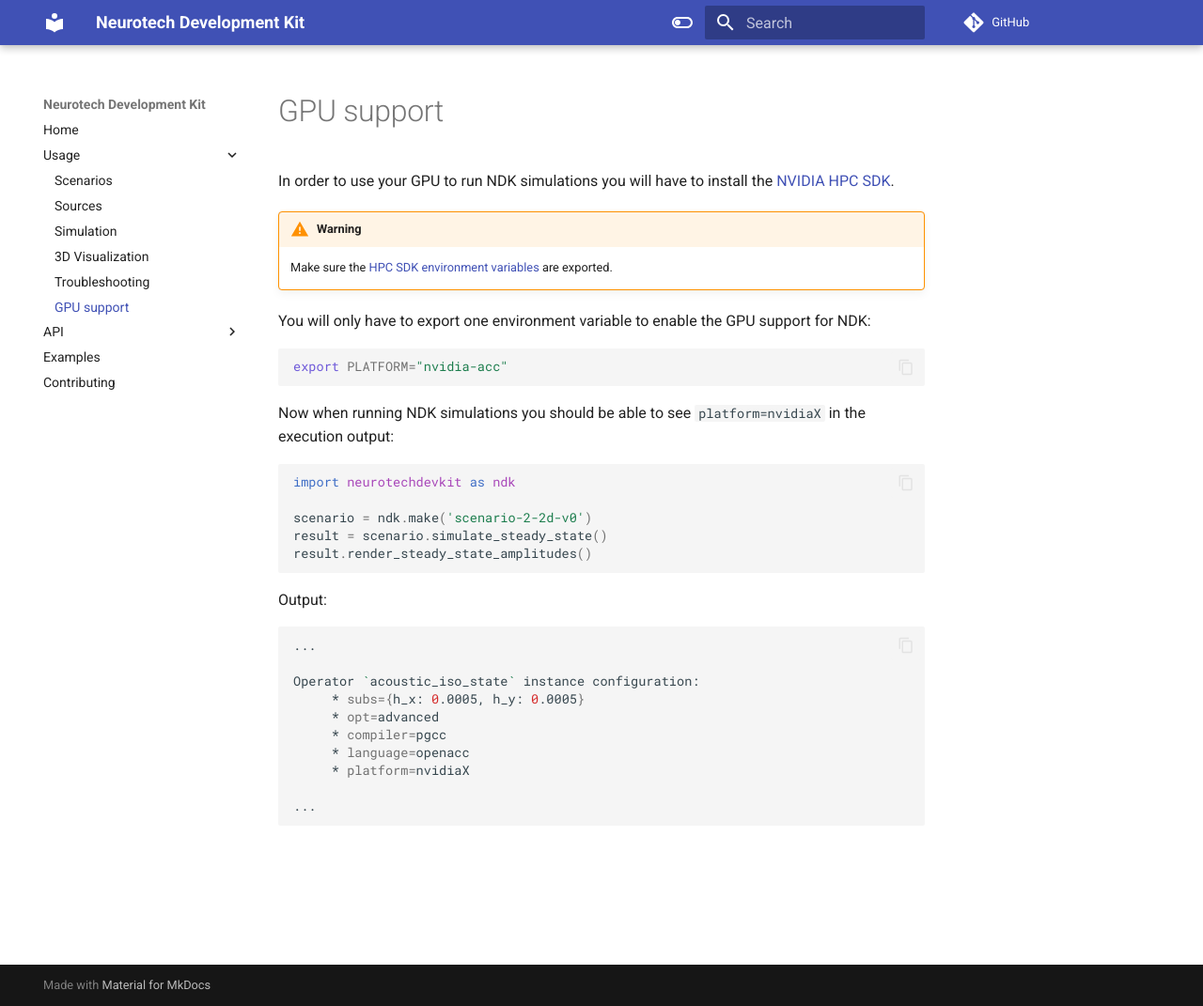
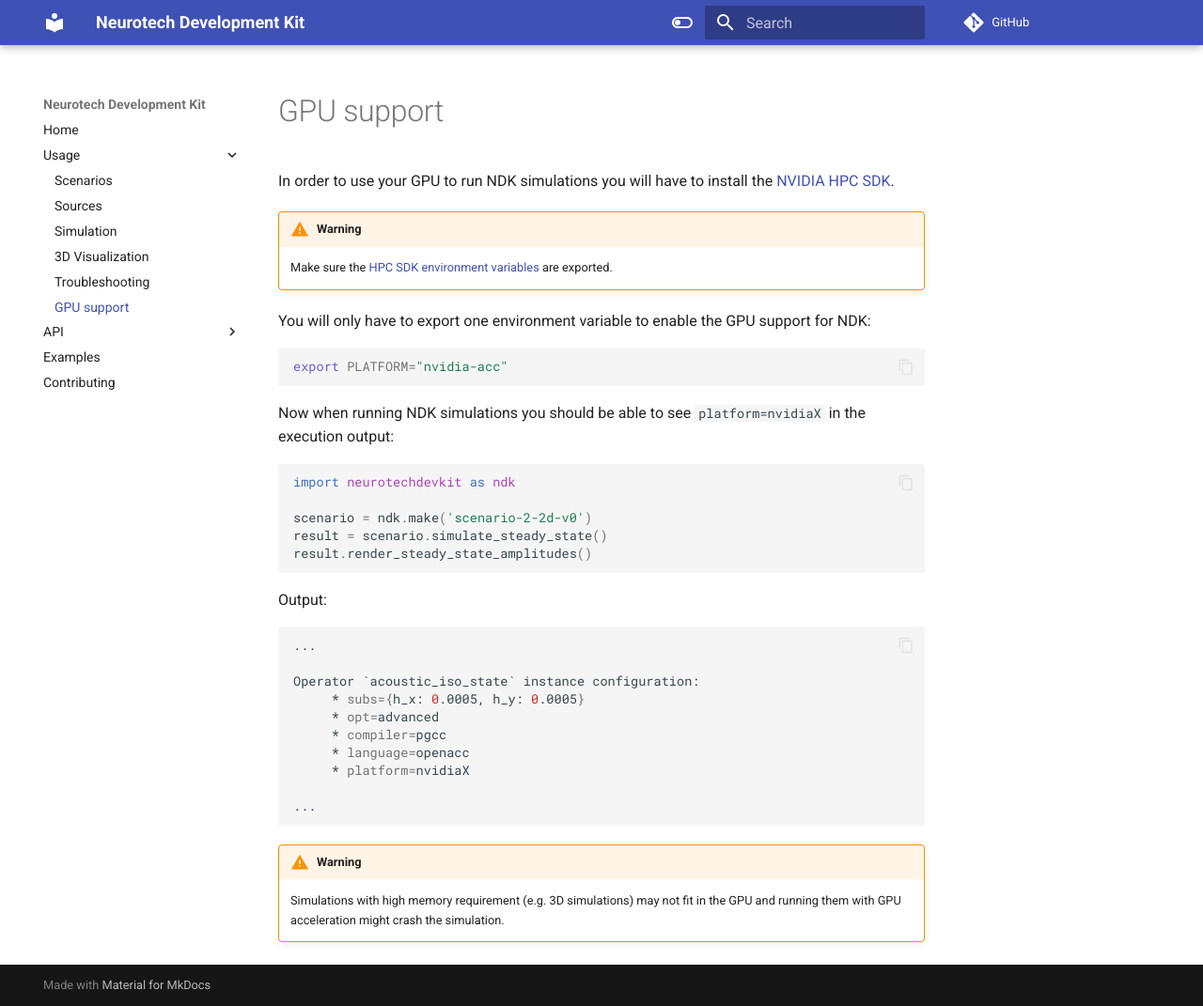
Before and after one commit to agencyenterprise/neurotechdevkit, an MkDocs documentation site: the page built from docs/usage/gpu.md, in a window 1280 px wide and 1071 px high. Shown: the whole window at 94% size. Built offline with MkDocs 1.6.1 and Material for MkDocs 9.7.7, drawn with Linux system fonts in a browser that asks for light colours; comment, search, counter and statistics services are not loaded.

Commit message:
add warning about gpu memory for large simulations

````diff
--- a/docs/usage/gpu.md
+++ b/docs/usage/gpu.md
@@ -33,3 +33,6 @@ Operator `acoustic_iso_state` instance configuration:
 
 ...
 ```
+
+!!! warning
+	Simulations with high memory requirement (e.g. 3D simulations) may not fit in the GPU and running them with GPU acceleration might crash the simulation.
````
